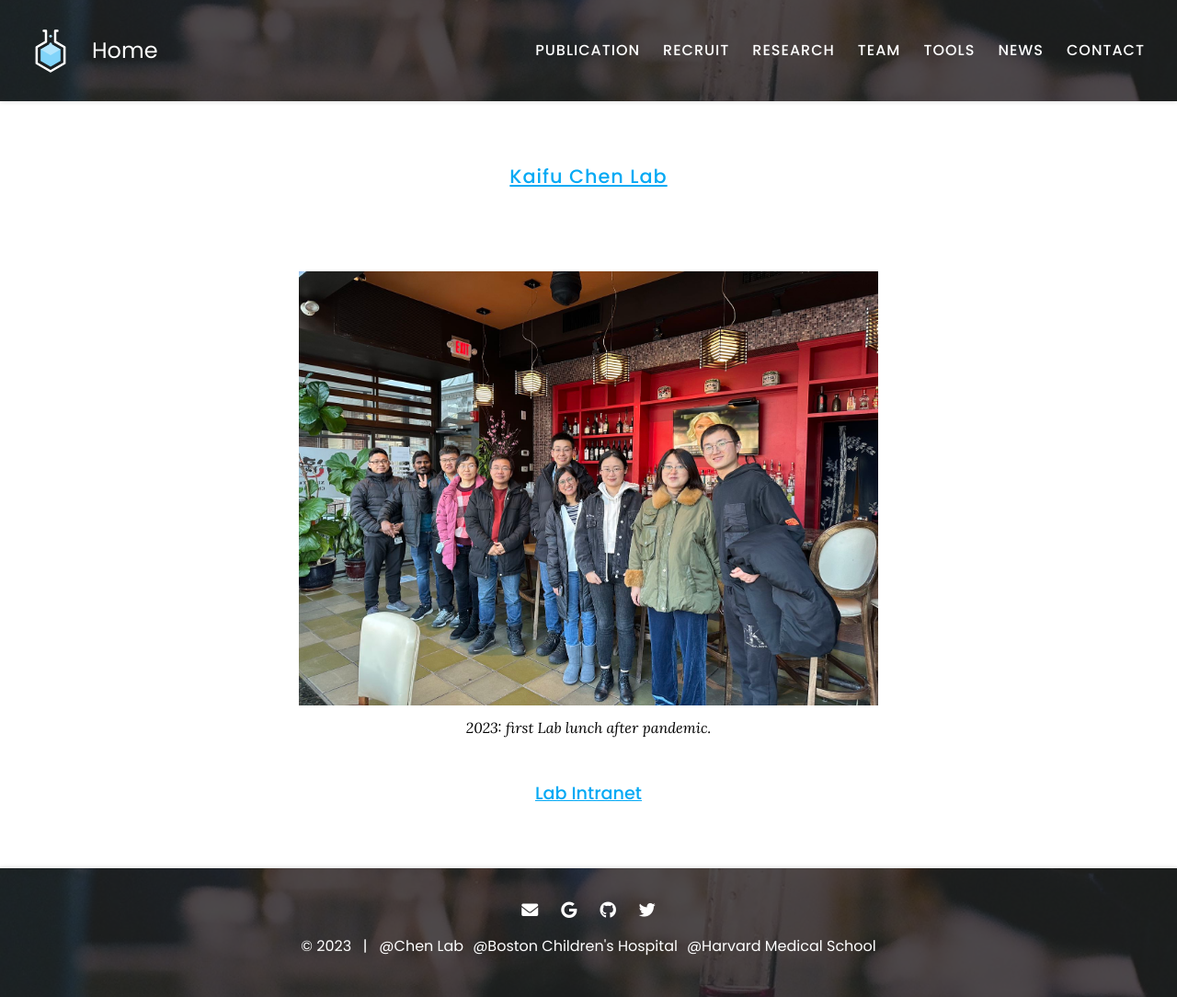
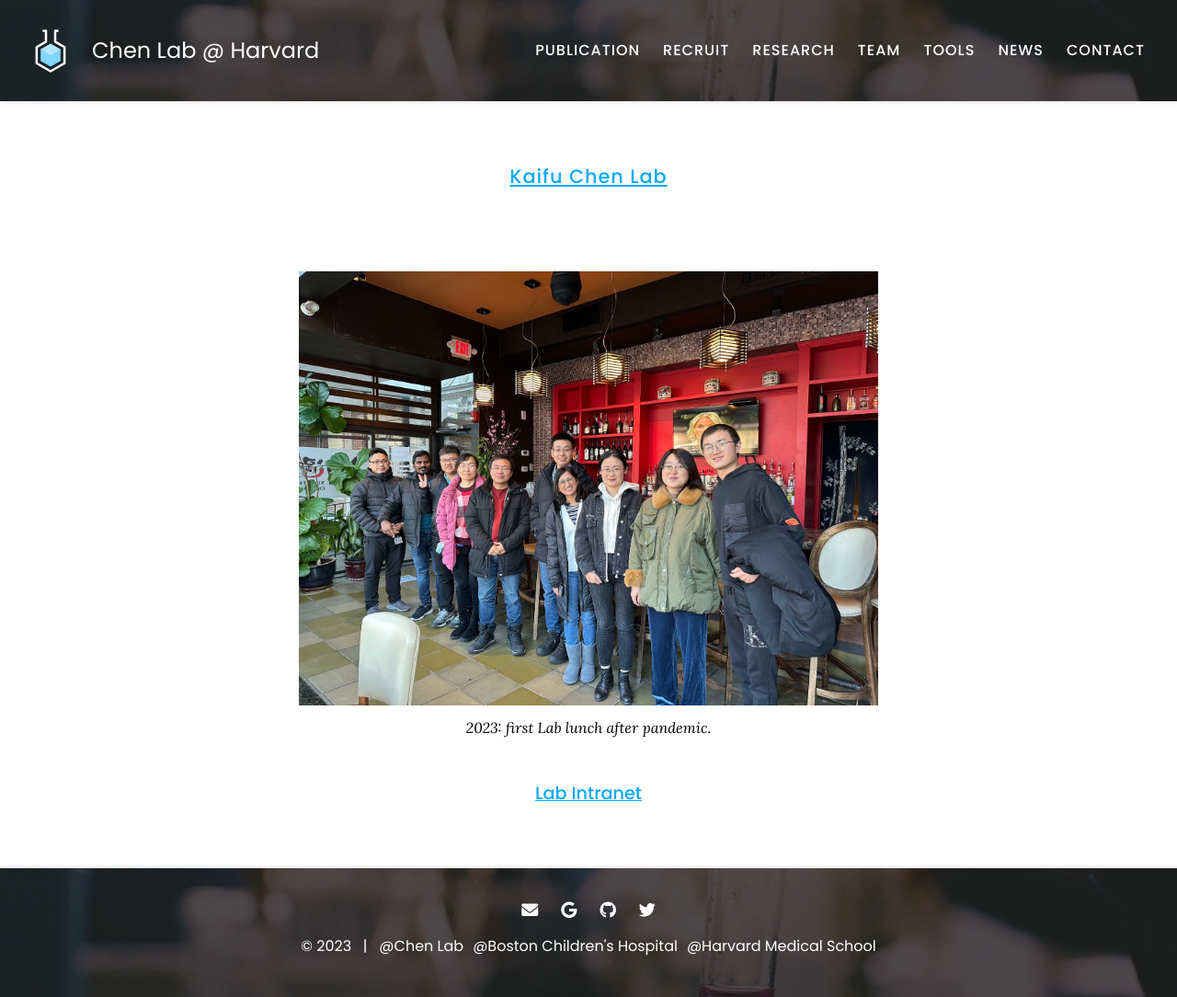
Before and after one commit to kaifuchenlab/kaifuchenlab.github.io, a Jekyll site: the page built from index.md, in a window 1280 px wide. Shown: the whole page at 92% size. Built offline with Jekyll 4.4.1, drawn with Linux system fonts in a browser that asks for light colours; part of the change alters nothing that is shown.

Commit message:
Update _config.yaml

```diff
--- a/_config.yaml
+++ b/_config.yaml
@@ -1,8 +1,8 @@
 ### basic settings
 
 # site properties and page defaults
-title: Home
-description: An easy-to-use, flexible website template for labs, with automatic citations, GitHub tag imports, pre-built components, and more.
+title: Chen Lab @ Harvard
+description: The website of Kaifu Chen Lab in Boston Children's Hospital at Harvard Medical School.
 logo: images/logo.svg
 header: images/background.jpg
 footer: images/background.jpg
```
